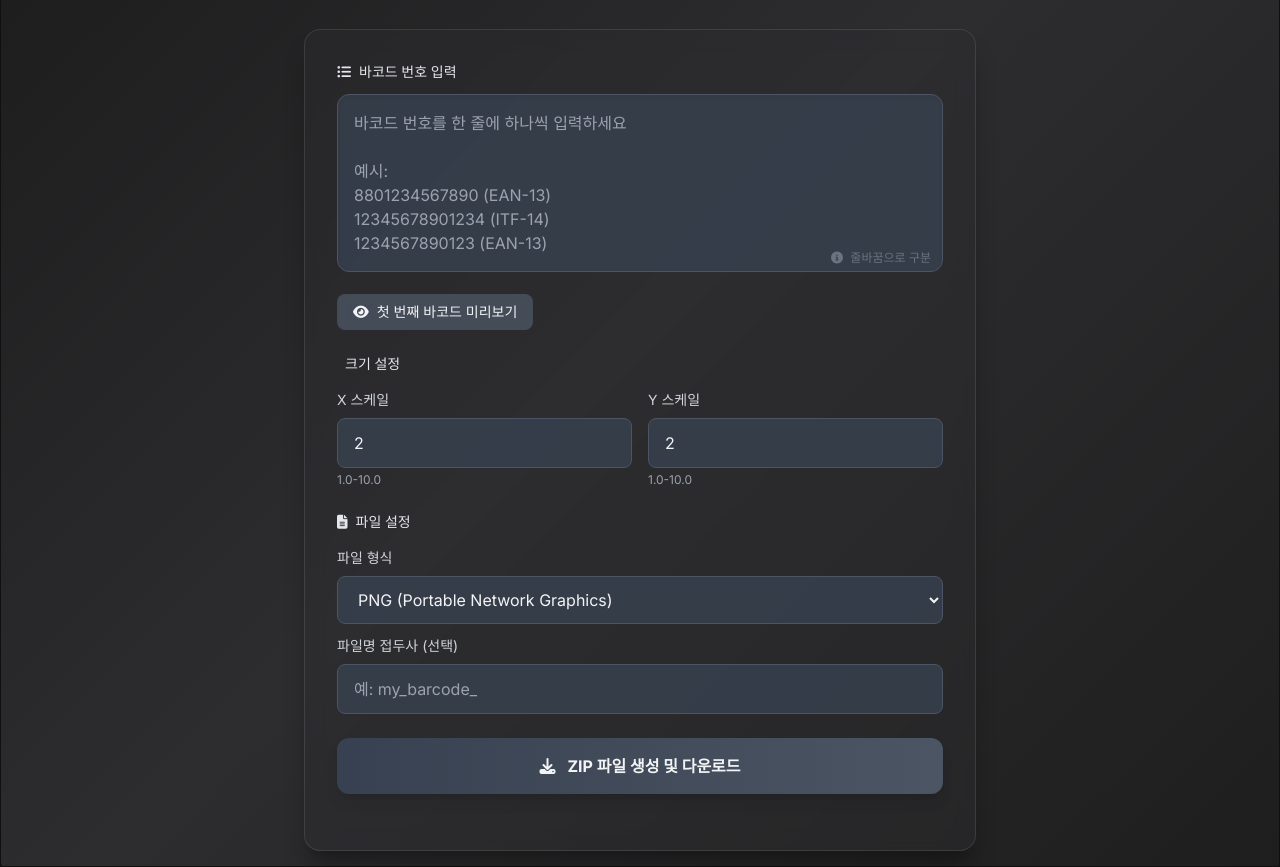
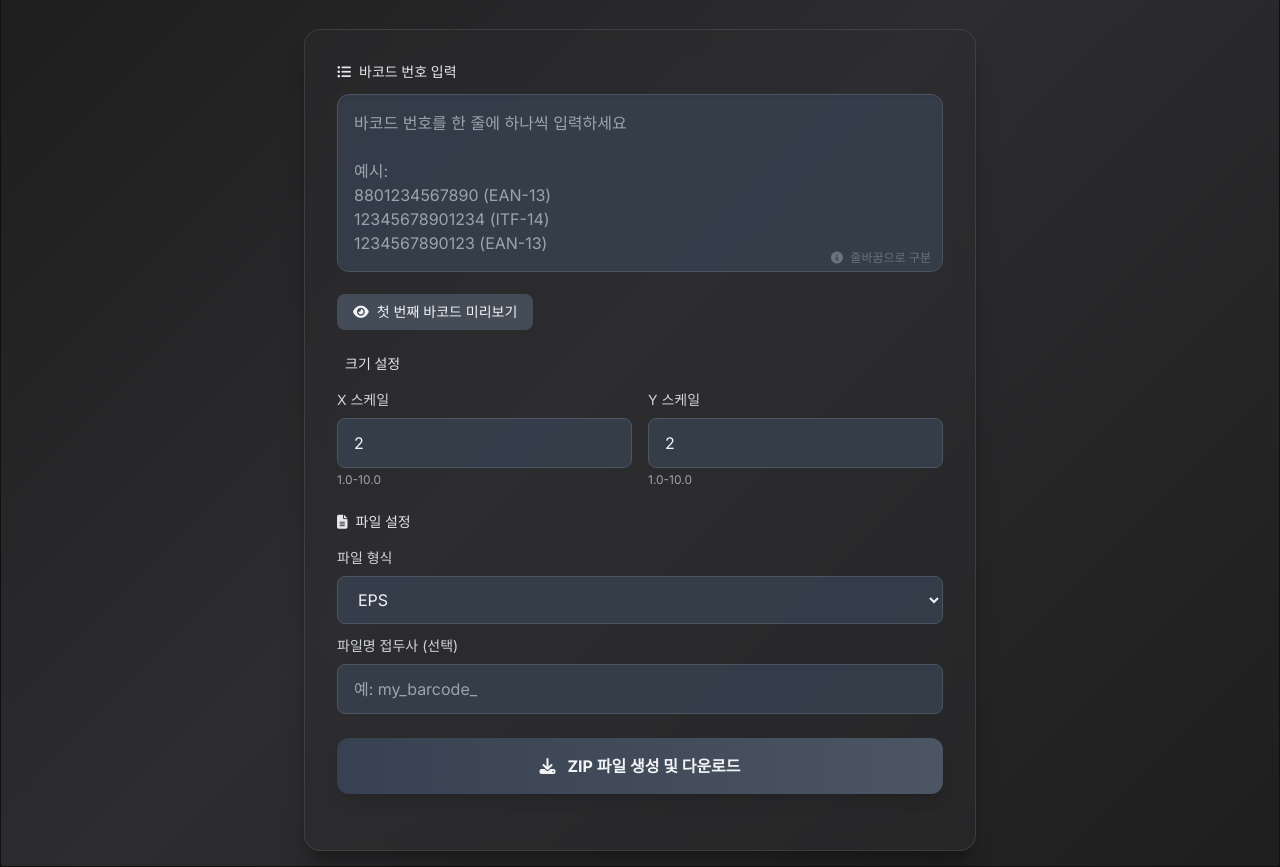
Before and after one commit to Q07K/barcode-batch-generator, a website with bundled scripts: page src/renderer/index.html in a window 1280 px wide. Shown: the part 227-1094 px from the top of the page. Built offline with nearby package versions, Linux system fonts and the light colour scheme; some icons are missing.

Commit message:
Fix: reorder file format options for better clarity and usability

```diff
--- a/src/renderer/index.html
+++ b/src/renderer/index.html
@@ -156,9 +156,9 @@
                                     <label for="fileFormat" class="block text-sm text-gray-300 mb-2">파일 형식</label>
                                     <select id="fileFormat" name="fileFormat"
                                             class="w-full bg-gray-700 bg-opacity-80 border border-gray-600 rounded-lg py-3 px-4 text-gray-100 focus:outline-none focus:ring-2 focus:ring-gray-500 focus:border-gray-500 transition-all duration-200">
-                                        <option value="png">PNG (Portable Network Graphics)</option>
-                                        <option value="svg">SVG (Scalable Vector Graphics)</option>
-                                        <option value="eps">EPS (Encapsulated PostScript)</option>
+                                        <option value="eps">EPS</option>
+                                        <option value="png">PNG</option>
+                                        <option value="svg">SVG</option>
                                     </select>
                                 </div>
                                 <div>
```
